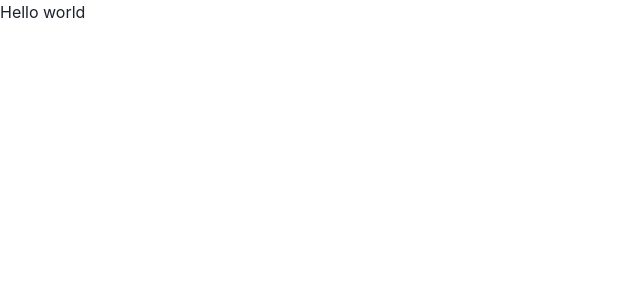
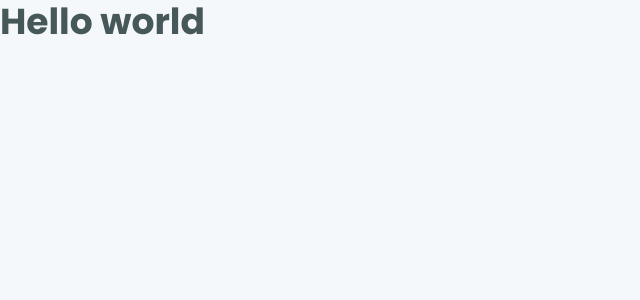
Before and after one commit to odanilo/ignite-challenge-interface-com-chakra-ui, a Next.js app: page / in a window 1280 px wide. Shown: the top 300 px of the page, without its empty margins (0-640 px from the left). Built offline with nearby package versions, Linux system fonts and the light colour scheme.

Commit message:
setup theme with colors and font

```diff
--- a/pages/index.tsx
+++ /dev/null
@@ -1,3 +0,0 @@
-export default function Home() {
-  return <h1>Hello world</h1>;
-}
--- a/pages/_app.tsx
+++ b/src/pages/_app.tsx
@@ -1,9 +1,10 @@
 import type { AppProps } from 'next/app';
 import { ChakraProvider } from '@chakra-ui/react';
+import { theme } from '../styles/theme';
 
 function MyApp({ Component, pageProps }: AppProps) {
   return (
-    <ChakraProvider>
+    <ChakraProvider theme={theme}>
       <Component {...pageProps} />
     </ChakraProvider>
   );
--- /dev/null
+++ b/src/pages/_document.tsx
@@ -0,0 +1,26 @@
+import Document, { Html, Head, Main, NextScript } from 'next/document';
+
+export default class MyDocument extends Document {
+  render() {
+    return (
+      <Html>
+        <Head>
+          <link rel="preconnect" href="https://fonts.googleapis.com" />
+          <link
+            rel="preconnect"
+            href="https://fonts.gstatic.com"
+            crossOrigin="true"
+          />
+          <link
+            href="https://fonts.googleapis.com/css2?family=Poppins:wght@400;500;600;700&display=swap"
+            rel="stylesheet"
+          />
+        </Head>
+        <body>
+          <Main />
+          <NextScript />
+        </body>
+      </Html>
+    );
+  }
+}
--- /dev/null
+++ b/src/pages/index.tsx
@@ -0,0 +1,5 @@
+import { Heading } from '@chakra-ui/react';
+
+export default function Home() {
+  return <Heading color="heading.dark">Hello world</Heading>;
+}
--- /dev/null
+++ b/src/styles/theme.ts
@@ -0,0 +1,31 @@
+import { extendTheme } from '@chakra-ui/react';
+
+export const theme = extendTheme({
+  colors: {
+    heading: {
+      dark: '#47585B',
+      light: '#F5F8FA',
+    },
+    body: {
+      dark: '#47585B',
+      light: '#F5F8FA',
+    },
+    info: {
+      dark: '#999999',
+      light: '#DADADA',
+    },
+    highlight: '#FFBA08',
+  },
+  fonts: {
+    heading: '"Poppins", sans-serif',
+    body: '"Poppins", sans-serif',
+  },
+  styles: {
+    global: {
+      body: {
+        bg: 'heading.light',
+        color: 'heading.dark',
+      },
+    },
+  },
+});
```
